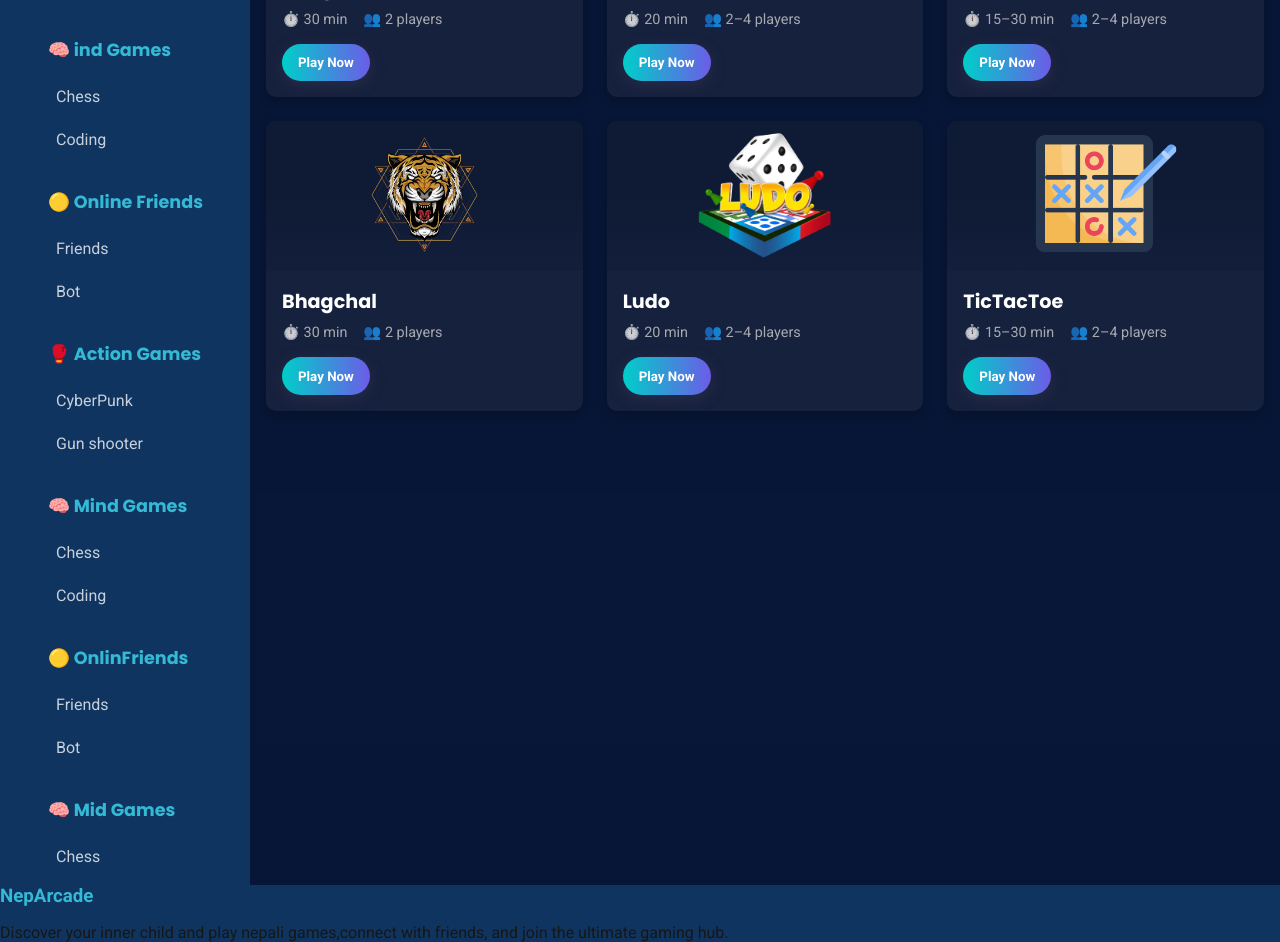
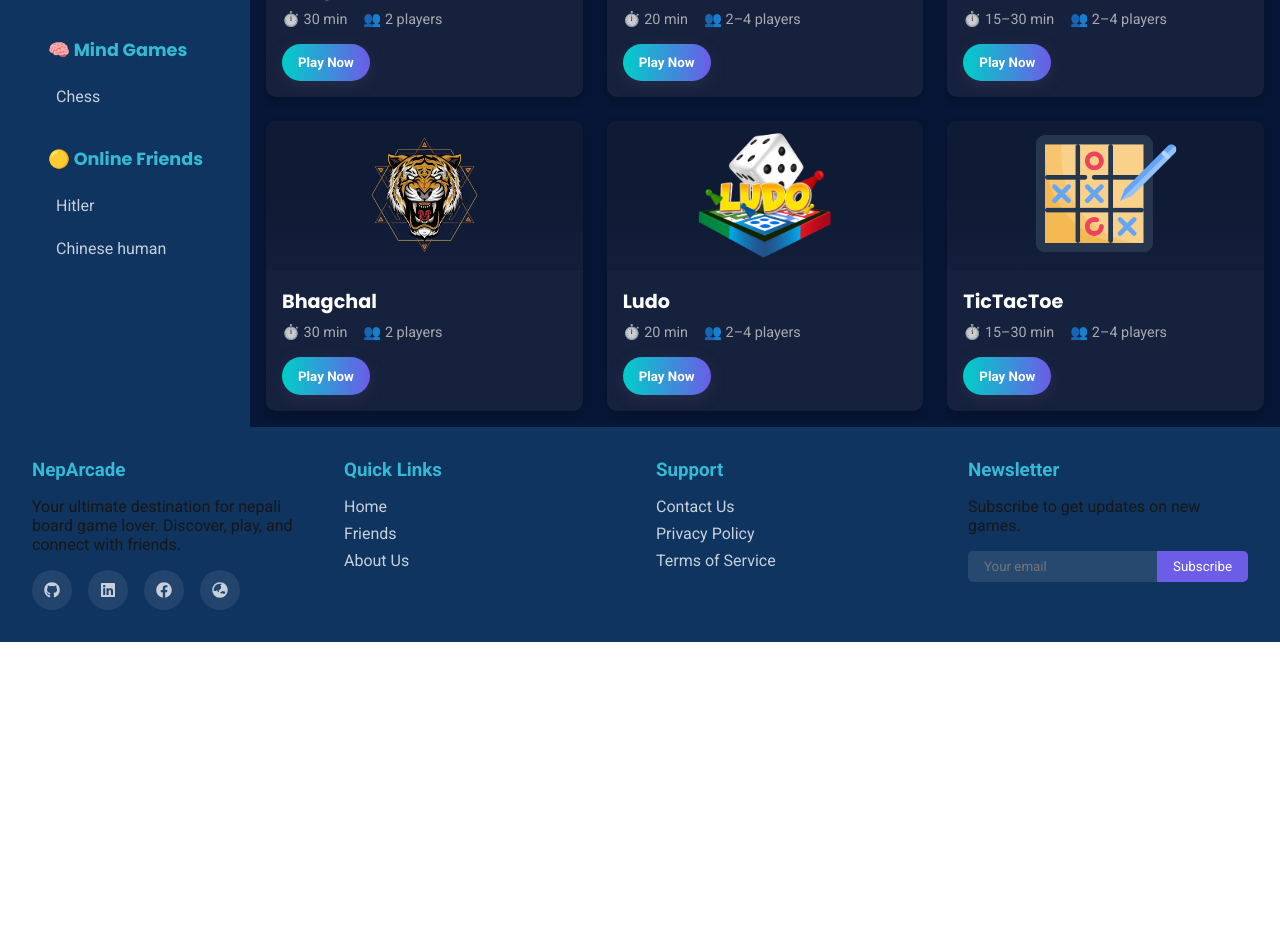
Before and after one commit to Anush980/NepArcade-Nxt, a Next.js app: page /homepage in a window 1280 px wide. Shown: the part 780-1722 px from the top of the page. After the commit the page ends 1422 px from the top, so only its background shows below. Built offline with nearby package versions, Linux system fonts and the light colour scheme.

Commit message:
Removed Test-purpose things

```diff
--- a/package.json
+++ b/package.json
@@ -19,7 +19,8 @@
     "next": "15.4.4",
     "next-auth": "^4.24.11",
     "react": "19.1.0",
-    "react-dom": "19.1.0"
+    "react-dom": "19.1.0",
+    "react-icons": "^5.5.0"
   },
   "devDependencies": {
     "@eslint/eslintrc": "^3",
--- a/src/app/components/Footer/Footer.css
+++ b/src/app/components/Footer/Footer.css
@@ -1,3 +1,101 @@
-.footer-container{
+footer {
     background-color: #0f3460;
+    padding: 2rem;
+    margin-top: auto;
 }
+
+.footer-content {
+    display: flex;
+    justify-content: space-between;
+    flex-wrap: wrap;
+    gap: 2rem;
+}
+
+.footer-section {
+    flex: 1;
+    min-width: 200px;
+}
+
+.footer-section h3 {
+    margin-bottom: 1rem;
+    color: var(--secondary);
+}
+
+.footer-section ul {
+    list-style: none;
+}
+
+.footer-section li {
+    margin-bottom: 0.5rem;
+}
+
+.footer-section a {
+    color: var(--light);
+    text-decoration: none;
+    opacity: 0.8;
+    transition: all 0.3s ease;
+}
+
+.footer-section a:hover {
+    opacity: 1;
+    color: var(--secondary);
+}
+
+.social-links {
+    display: flex;
+    gap: 1rem;
+    margin-top: 1rem;
+}
+
+.social-links a {
+    display: flex;
+    align-items: center;
+    justify-content: center;
+    width: 40px;
+    height: 40px;
+    border-radius: 50%;
+    background-color: rgba(255, 255, 255, 0.1);
+    transition: all 0.3s ease;
+}
+
+.social-links a:hover {
+    background-color: var(--primary);
+    transform: translateY(-3px);
+}
+
+.newsletter-form {
+    display: flex;
+    margin-top: 1rem;
+}
+
+.newsletter-form input {
+    flex: 1;
+    padding: 0.5rem 1rem;
+    border: none;
+    border-radius: 5px 0 0 5px;
+    background-color: rgba(255, 255, 255, 0.1);
+    color: var(--light);
+}
+
+.newsletter-form button {
+    padding: 0.5rem 1rem;
+    background-color: var(--primary);
+    color: white;
+    border: none;
+    border-radius: 0 5px 5px 0;
+    cursor: pointer;
+    transition: all 0.3s ease;
+}
+
+.newsletter-form button:hover {
+    background-color: var(--accent);
+}
+
+.copyright {
+    text-align: center;
+    margin-top: 2rem;
+    padding-top: 1rem;
+    border-top: 1px solid rgba(255, 255, 255, 0.1);
+    opacity: 0.7;
+    font-size: 0.9rem;
+}
--- a/src/app/components/Footer/Footer.jsx
+++ b/src/app/components/Footer/Footer.jsx
@@ -1,15 +1,56 @@
 'use client';
 import './Footer.css';
-import banner_data from '@/data/banner';
-import FooterTitle from '../Title/FooterTitle';
+import { FaGithub, FaLinkedin, FaFacebook, FaGlobe, FaGlobeAsia } from 'react-icons/fa';
+
 
 export default function Footer() {
+    const handleSubscribe = (e) => {
+        e.preventDefault();
+    }
     return (
-        <div className="footer-container">
-            <div className="footer-section">
-                <FooterTitle label="NepArcade" />
-                <p>{banner_data.description}</p>
+        <footer>
+            <div className="footer-content">
+                <div className="footer-section">
+                    <h3>NepArcade</h3>
+                    <p>
+                        Your ultimate destination for nepali board game lover. Discover,
+                        play, and connect with friends.
+                    </p>
+                    <div className="social-links">
+                        <a href="https://github.com/anush980/" target="_blank" rel="noopener noreferrer"><FaGithub /></a>
+                        <a href="https://www.linkedin.com/in/anush232" target="_blank" rel="noopener noreferrer"><FaLinkedin /></a>
+                        <a href="https://www.facebook.com/anush232/" target="_blank" rel="noopener noreferrer"><FaFacebook /></a>
+                        <a href="https://react-portfolio-jade-tau.vercel.app/" target="_blank" rel="noopener noreferrer"><FaGlobeAsia /></a>
+                    </div>
+                </div>
+
+                <div className="footer-section">
+                    <h3>Quick Links</h3>
+                    <ul>
+                        <li><a href="#">Home</a></li>
+                        <li><a href="#">Friends</a></li>
+                        <li><a href="#">About Us</a></li>
+                    </ul>
+                </div>
+
+                <div className="footer-section">
+                    <h3>Support</h3>
+                    <ul>
+                        <li><a href="#">Contact Us</a></li>
+                        <li><a href="#">Privacy Policy</a></li>
+                        <li><a href="#">Terms of Service</a></li>
+                    </ul>
+                </div>
+
+                <div className="footer-section">
+                    <h3>Newsletter</h3>
+                    <p>Subscribe to get updates on new games.</p>
+                    <form className="newsletter-form" onSubmit={handleSubscribe}>
+                        <input type="email" placeholder="Your email" required />
+                        <button type="submit">Subscribe</button>
+                    </form>
+                </div>
             </div>
-        </div>
+        </footer>
     );
 }
--- a/src/data/sidebarlinks.js
+++ b/src/data/sidebarlinks.js
@@ -1,30 +1,9 @@
 const sidebarlinks = [
     {
-        title: "🎲 Boards Games",
+        title: "🎲 Board Games",
         links: [
             { label: "BhagChal", href: "/categories/board/bhagchal" },
             { label: "BudhiChal", href: "/categories/board/budhichal" }
-        ],
-    },
-    {
-        title: "🥊 Ation Games",
-        links: [
-            { label: "CyberPunk", href: "/categories/action/cyberpunk" },
-            { label: "Gun shooter", href: "/categroies/action/gunShooter" }
-        ],
-    },
-    {
-        title: "🧠 ind Games",
-        links: [
-            { label: "Chess", href: "/categories/mind/chess" },
-            { label: "Coding", href: "/categroies/mind/coding" }
-        ],
-    },
-    {
-        title: "🟡 Online Friends",
-        links: [
-            { label: "Friends", href: "/categories/board/bhagchal" },
-            { label: "Bot", href: "/categories/board/budhichal" }
         ],
     },
     {
@@ -38,28 +17,13 @@ const sidebarlinks = [
         title: "🧠 Mind Games",
         links: [
             { label: "Chess", href: "/categories/mind/chess" },
-            { label: "Coding", href: "/categroies/mind/coding" }
         ],
     },
     {
-        title: "🟡 OnlinFriends",
+        title: "🟡 Online Friends",
         links: [
-            { label: "Friends", href: "/categories/board/bhagchal" },
-            { label: "Bot", href: "/categories/board/budhichal" }
-        ],
-    },
-    {
-        title: "🧠 Mid Games",
-        links: [
-            { label: "Chess", href: "/categories/mind/chess" },
-            { label: "Coding", href: "/categroies/mind/coding" }
-        ],
-    },
-    {
-        title: "🟡 Online Frends",
-        links: [
-            { label: "Friends", href: "/categories/board/bhagchal" },
-            { label: "Bot", href: "/categories/board/budhichal" }
+            { label: "Hitler", href: "/l" },
+            { label: "Chinese human", href: "/" }
         ],
     },
 ]
```
Also changed, not shown: 1 other file (tests, documents, lock files or other folders).
